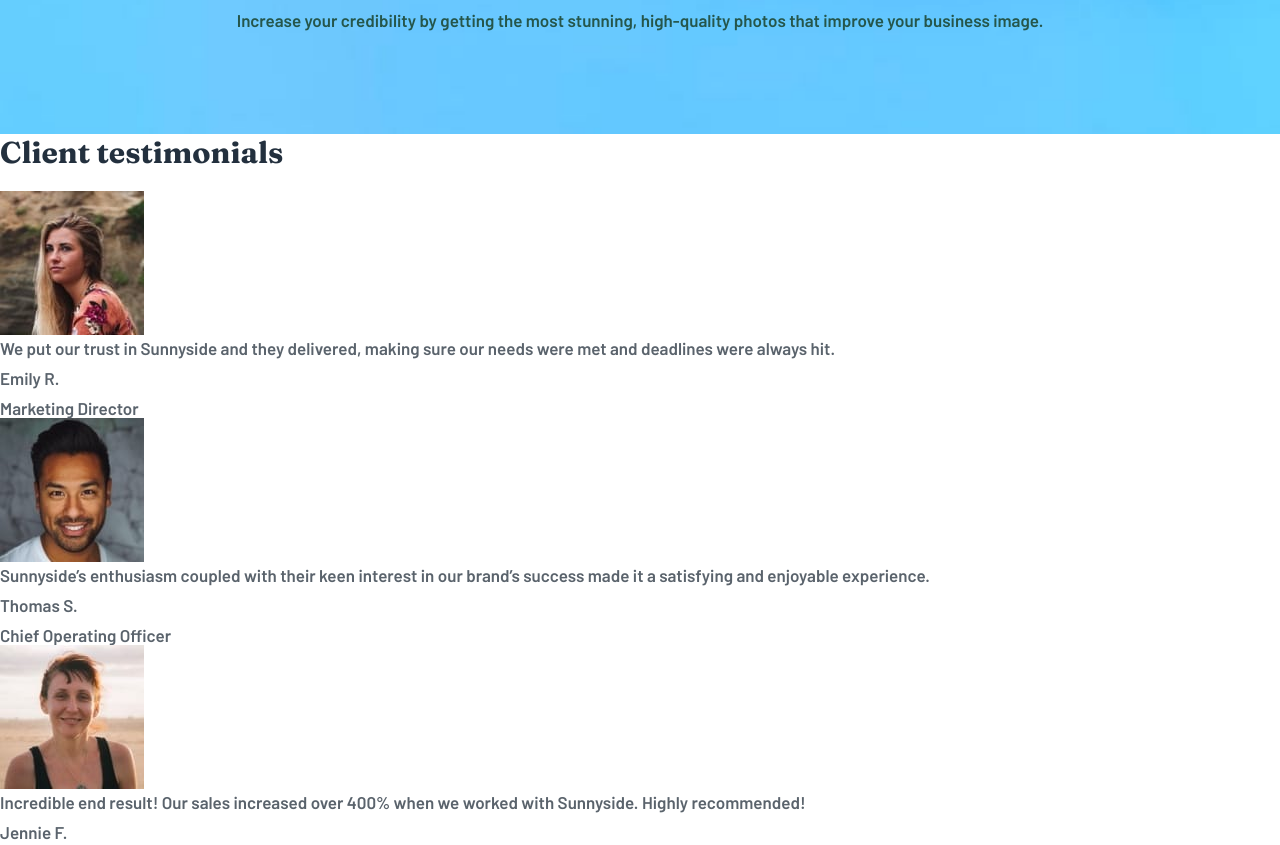
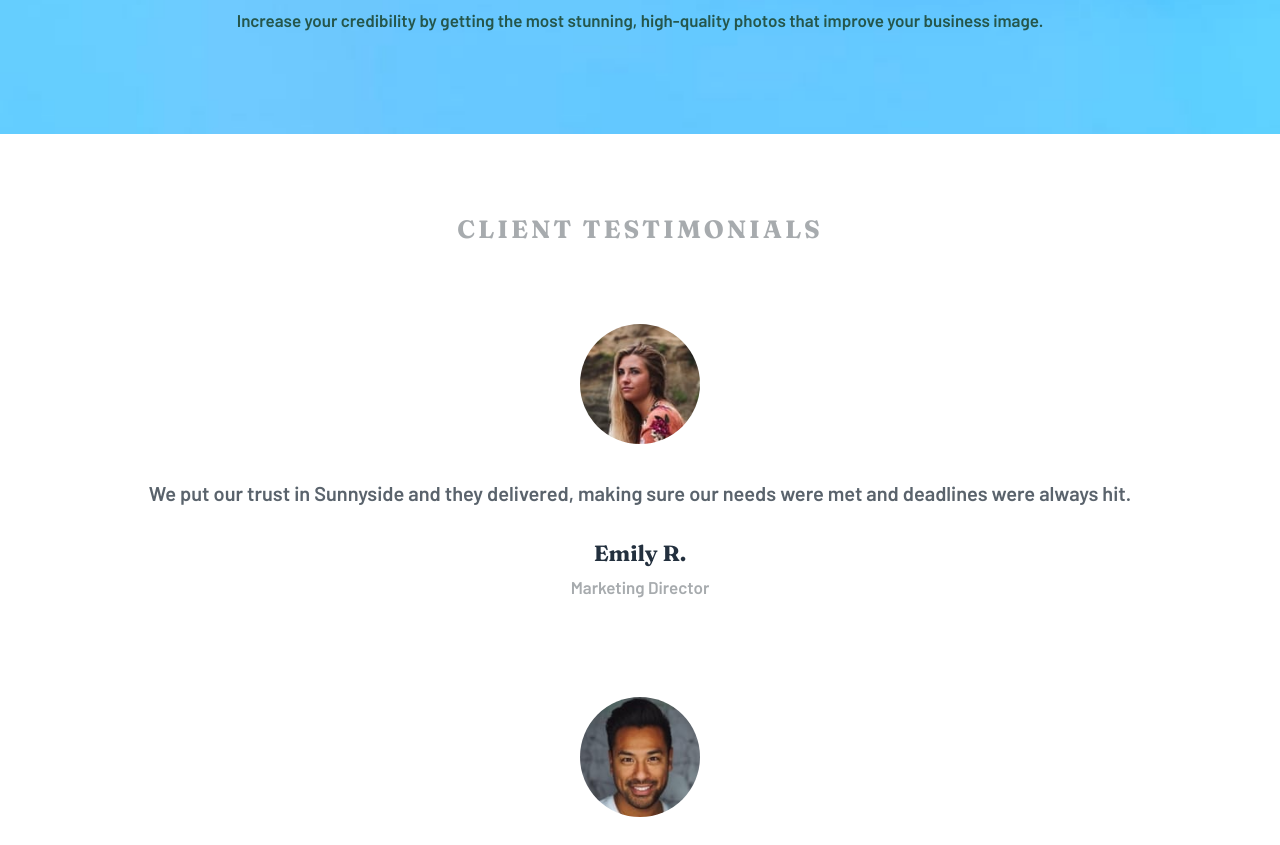
Before and after one commit to darryncodes/sunnyside-agency-landing-page, a plain HTML site: page index.html in a window 1280 px wide. Shown: the part 4660-5505 px from the top of the page. Drawn offline with Linux system fonts and the light colour scheme.

Commit message:
creating testimonial styles

```diff
--- a/index.html
+++ b/index.html
@@ -78,7 +78,7 @@
         <section class="testimonials">
             <h2 class="testimonials__heading">Client testimonials</h2>
             <div class="testimonials__card">
-                <img src="img/image-emily.jpg" alt="Emily profile picture">
+                <img src="img/image-emily.jpg" alt="Emily profile picture" class="testimonials__img">
                 <p class="testimonials__content">We put our trust in Sunnyside and they delivered, making sure our needs
                     were met and deadlines were
                     always hit.</p>
@@ -86,7 +86,7 @@
                 <p class="testimonials__job">Marketing Director</p>
             </div>
             <div class="testimonials__card">
-                <img src="img/image-thomas.jpg" alt="Thomas profile picture">
+                <img src="img/image-thomas.jpg" alt="Thomas profile picture" class="testimonials__img">
                 <p class="testimonials__content">Sunnyside’s enthusiasm coupled with their keen interest in our brand’s
                     success made it a satisfying
                     and enjoyable
@@ -95,7 +95,7 @@
                 <p class="testimonials__job">Chief Operating Officer</p>
             </div>
             <div class="testimonials__card">
-                <img src="img/image-jennie.jpg" alt="Jennie profile picture">
+                <img src="img/image-jennie.jpg" alt="Jennie profile picture" class="testimonials__img">
                 <p class="testimonials__content">Incredible end result! Our sales increased over 400% when we worked
                     with Sunnyside. Highly
                     recommended!</p>
--- a/scss/layout/_index.scss
+++ b/scss/layout/_index.scss
@@ -1,3 +1,4 @@
 @forward 'intro';
 @forward 'hero';
 @forward 'service';
+@forward 'testimonials';
--- /dev/null
+++ b/scss/layout/_testimonials.scss
@@ -0,0 +1,40 @@
+@use '../base/base' as *;
+
+.testimonials {
+  text-align: center;
+
+  &__card {
+    margin-bottom: 10rem;
+  }
+
+  &__heading {
+    font-size: 2.5rem;
+    color: $greyish-blue;
+    letter-spacing: 3px;
+    text-transform: uppercase;
+    margin: 8rem 0;
+  }
+
+  &__img {
+    border-radius: 50%;
+    height: 12rem;
+    width: 12rem;
+    margin-bottom: 3rem;
+  }
+
+  &__content {
+    font-size: 2rem;
+    line-height: 1.6;
+    margin-bottom: 3rem;
+  }
+
+  &__name {
+    font-family: 'Fraunces', serif;
+    font-size: 2.2rem;
+    color: $very-dark-desaturated-blue;
+  }
+
+  &__job {
+    color: $greyish-blue;
+  }
+}
```
Also changed, not shown: css/style.css, css/style.min.css.
